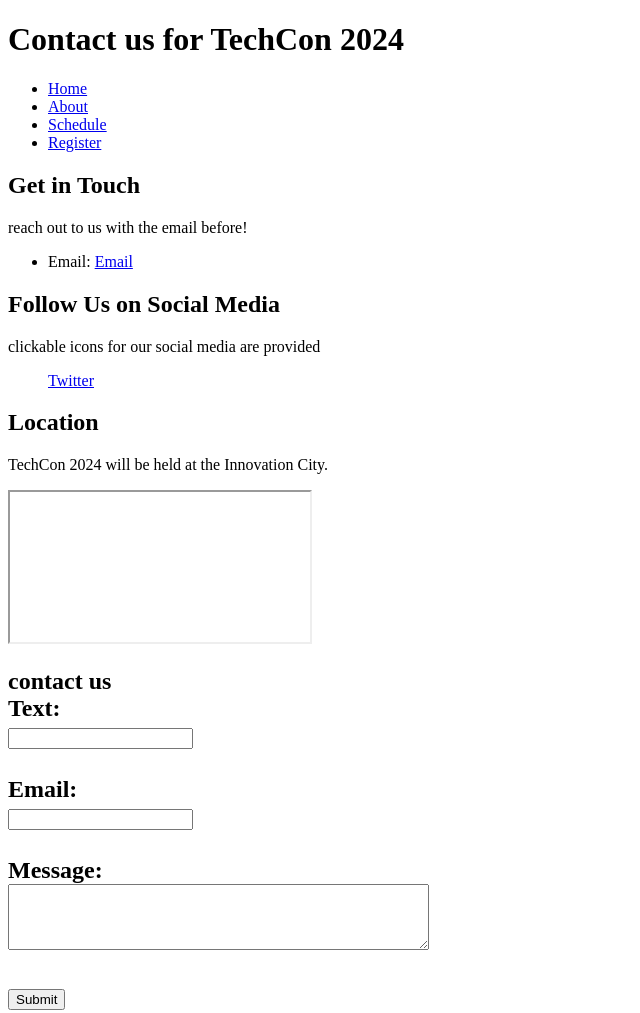
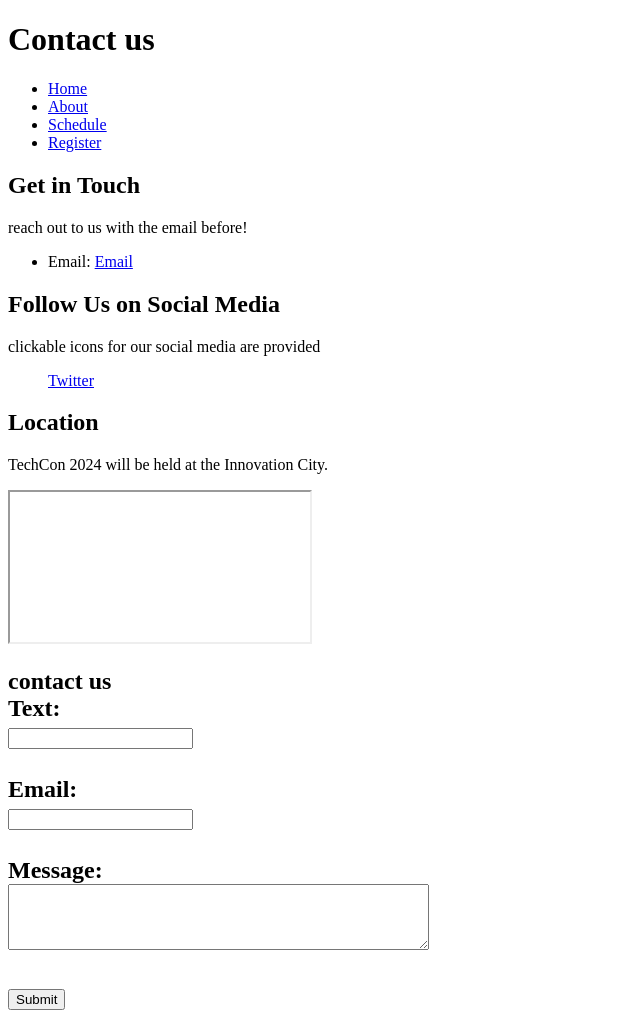
Before and after one commit to stephanie88-ux/TechCon_HTML, a plain HTML site: page techcon_website/contact.html in a window 1280 px wide. Shown: the top 1013 px of the page, without its empty margins (0-640 px from the left). Drawn offline with Linux system fonts and the light colour scheme.

Commit message:
update contact us

```diff
--- a/techcon_website/contact.html
+++ b/techcon_website/contact.html
@@ -7,7 +7,7 @@
 
 <body>
 <header>
-    <h1>Contact us for TechCon 2024</h1>
+    <h1>Contact us</h1>
     <nav>
     <ul>
         <li><a href="home.html">Home</a></li>
```
